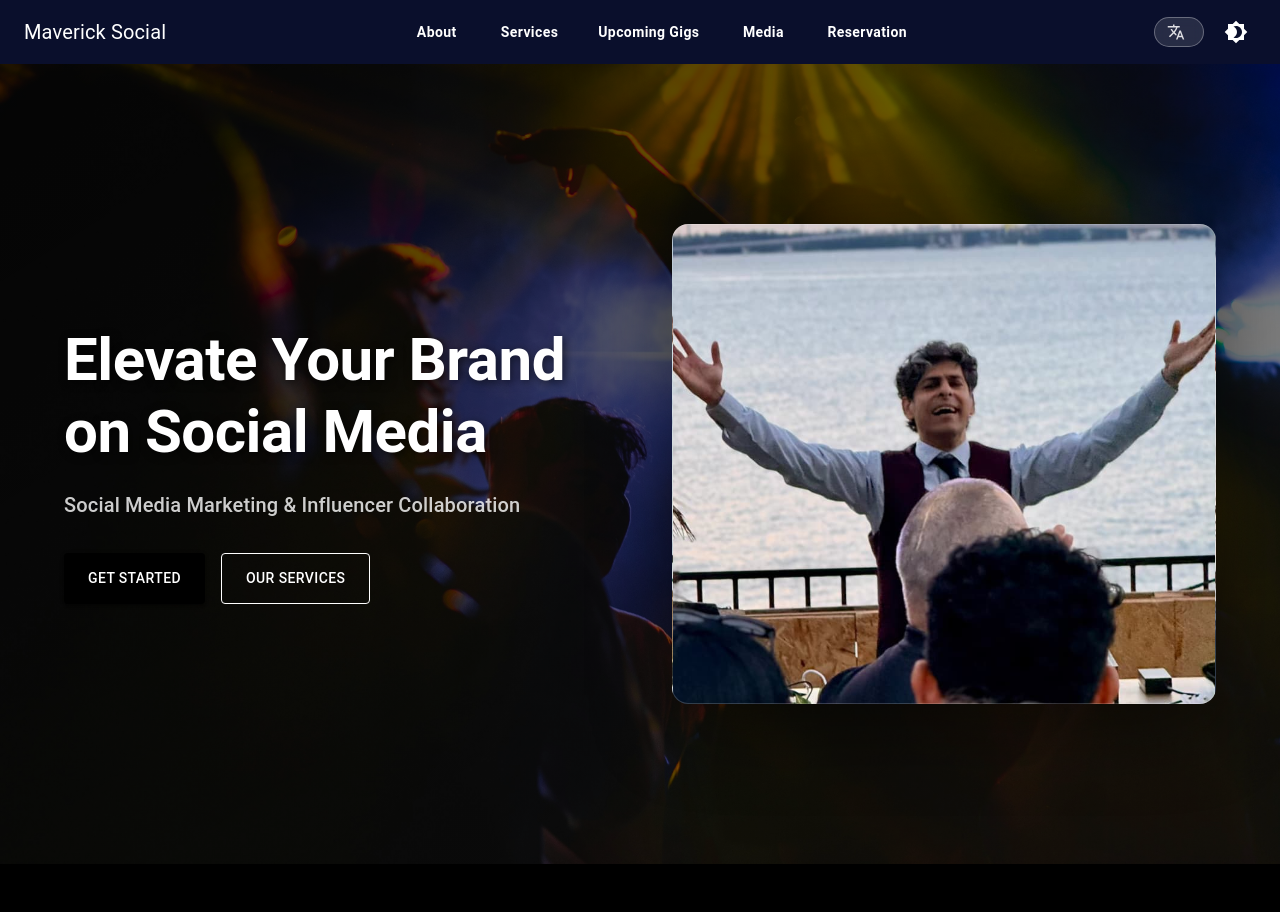
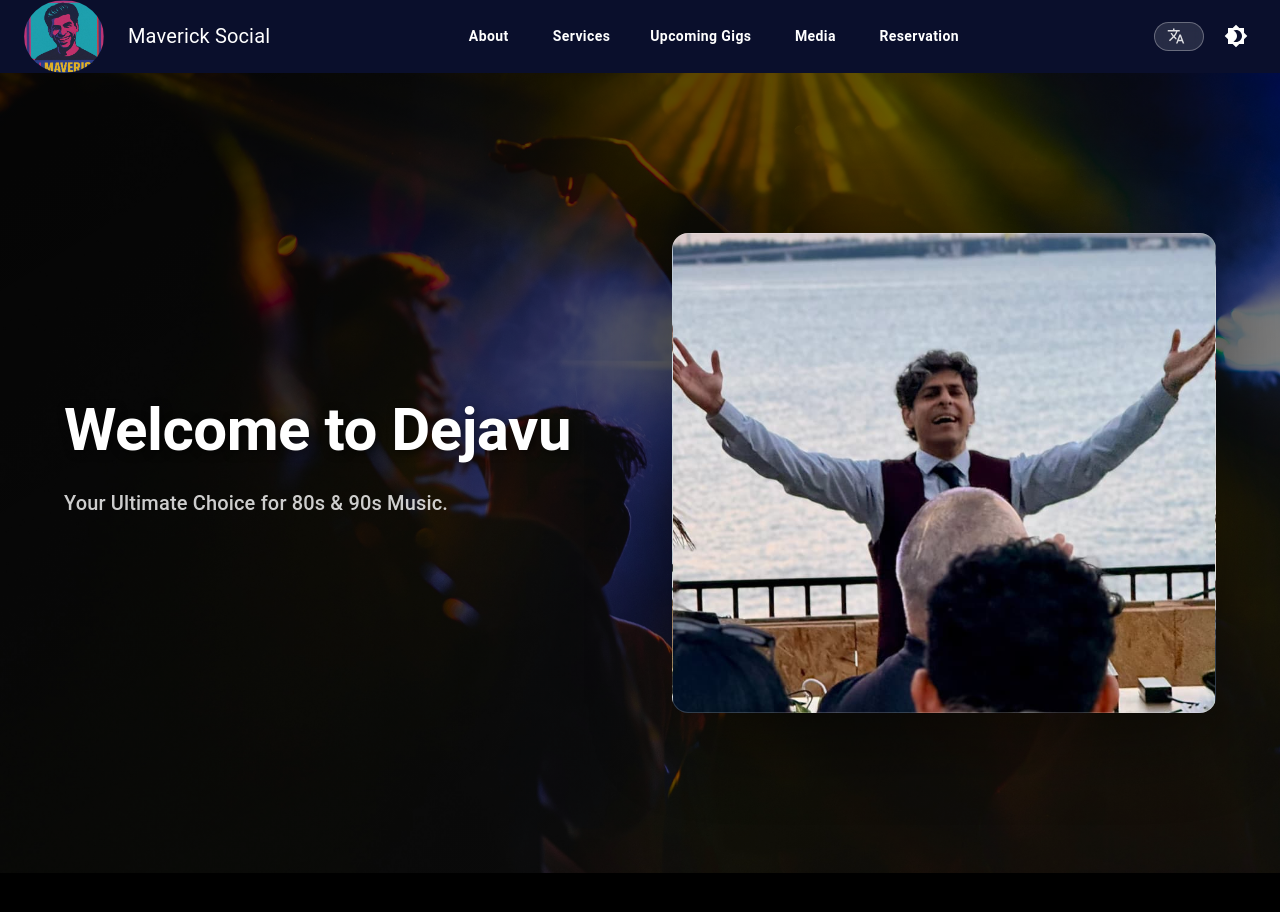
Before and after one commit to do4best/newirfanwebsite, a Next.js app: page / in a window 1280 px wide. Shown: the top 912 px of the page. Built offline with nearby package versions, Linux system fonts and the light colour scheme.

Commit message:
I tried to correct but things get more complicated

```diff
--- a/src/app/theme.tsx
+++ b/src/app/theme.tsx
@@ -1,8 +1,9 @@
-'use client';
-import React from 'react';
-import { PaletteMode, CssBaseline } from "@mui/material";
-import { createTheme, ThemeProvider } from "@mui/material/styles";
-import { createContext, useContext } from "react";
+"use client";
+
+import React, { createContext, useContext, useState,useEffect } from "react";
+import { ThemeProvider, createTheme } from "@mui/material/styles";
+import CssBaseline from "@mui/material/CssBaseline";
+import { PaletteMode } from "@mui/material";
 
 type ThemeToggleContextType = {
     mode: PaletteMode;
@@ -10,28 +11,28 @@ type ThemeToggleContextType = {
 };
 
 const ThemeToggleContext = createContext<ThemeToggleContextType>({
-    mode: 'light',
+    mode: "light",
     toggleTheme: () => {},
 });
 
 export const useThemeToggle = () => useContext(ThemeToggleContext);
 
-export default function Themes({
-    children,
-}: Readonly<{
-    children: React.ReactNode;
-}>) {
-    const [mode, setMode] = React.useState<PaletteMode>('light');
+export default function Themes({ children }: { children: React.ReactNode }) {
+    const [mode, setMode] = useState<PaletteMode>("light");
 
-    const theme = React.useMemo(() => createTheme({
+    const theme = createTheme({
         palette: {
             mode,
         },
-    }), [mode]);
+    });
 
-    const toggleTheme = React.useCallback(() => {
-        setMode((prevMode) => (prevMode === "light" ? "dark" : "light"));
-    }, []);
+    const toggleTheme = () => {
+        setMode((prev) => (prev === "light" ? "dark" : "light"));
+    };
+    // useEffect(() => {
+    //     document.documentElement.classList.toggle("dark", mode === "dark");
+    // }, [mode]);
+
 
     return (
         <ThemeToggleContext.Provider value={{ mode, toggleTheme }}>
--- a/src/app/themes.tsx
+++ b/src/app/themes.tsx
@@ -1 +1 @@
-export { default, useThemeToggle } from './theme';
+export { default, useThemeToggle } from "./theme";
--- a/src/components/header.tsx
+++ b/src/components/header.tsx
@@ -24,6 +24,7 @@ import {
 
 import { useThemeToggle } from "@/app/theme";
 import TranslationThing from "@/app/translationThing";
+import Image from "next/image";
 
 
 const navItems = [
@@ -48,6 +49,8 @@ function Header() {
         <>
             <AppBar position="static" sx={{ bgcolor: theme.palette.mode === 'dark' ? "background.paper" : "#0a0f2c" }}>
                 <Toolbar sx={{ justifyContent: "space-between" }}>
+                    <Box sx={{ display: { xs: "none", md: "flex" }, flexDirection:"row", alignItems: "center", gap: 3 }}>
+                    <Image src={"/irfanlogo.png"} alt={"Log"} width={80} height={80} style={{borderRadius:"50%"}}/>
                 <motion.span initial={{
                     opacity: 0,
                     filter: "blur(5px)",
@@ -61,6 +64,7 @@ function Header() {
                     </Typography>
                 </motion.span>
 
+                    </Box>
                     {/* Desktop Navigation */}
                     <Box sx={{ display: { xs: "none", md: "flex" }, alignItems: "center", gap: 3 }}>
                         {navItems.map((item) => (
--- a/src/components/hero.tsx
+++ b/src/components/hero.tsx
@@ -60,7 +60,7 @@ export default function Hero() {
                                 }}
                                 gutterBottom
                             >
-                                Elevate Your Brand on Social Media
+                               Welcome to Dejavu
                             </Typography>
                         </motion.div>
 
@@ -74,7 +74,7 @@ export default function Hero() {
                                 variant="h6"
                                 sx={{ color: "rgba(255,255,255,0.8)", mb: 4 }}
                             >
-                                Social Media Marketing & Influencer Collaboration
+                                Your Ultimate Choice for 80s & 90s Music.
                             </Typography>
                         </motion.div>
 
@@ -84,44 +84,44 @@ export default function Hero() {
                             animate={{ opacity: 1, y: 0 }}
                             transition={{ duration: 1, delay: 1 }}
                         >
-                            <Box
-                                sx={{
-                                    display: "flex",
-                                    justifyContent: { xs: "center", md: "flex-start" },
-                                    gap: 2,
-                                    flexWrap: "wrap",
-                                }}
-                            >
-                                <Button
-                                    variant="contained"
-                                    sx={{
-                                        bgcolor: "#000",
-                                        color: "white",
-                                        px: 3,
-                                        py: 1.5,
-                                        "&:hover": { bgcolor: "#222", transform: "scale(1.05)" },
-                                        transition: "all 0.3s ease",
-                                    }}
-                                >
-                                    Get Started
-                                </Button>
-                                <Button
-                                    variant="outlined"
-                                    sx={{
-                                        borderColor: "white",
-                                        color: "white",
-                                        px: 3,
-                                        py: 1.5,
-                                        "&:hover": {
-                                            bgcolor: "rgba(255,255,255,0.1)",
-                                            transform: "scale(1.05)",
-                                        },
-                                        transition: "all 0.3s ease",
-                                    }}
-                                >
-                                    Our Services
-                                </Button>
-                            </Box>
+                            {/*<Box*/}
+                            {/*    sx={{*/}
+                            {/*        display: "flex",*/}
+                            {/*        justifyContent: { xs: "center", md: "flex-start" },*/}
+                            {/*        gap: 2,*/}
+                            {/*        flexWrap: "wrap",*/}
+                            {/*    }}*/}
+                            {/*>*/}
+                            {/*    <Button*/}
+                            {/*        variant="contained"*/}
+                            {/*        sx={{*/}
+                            {/*            bgcolor: "#000",*/}
+                            {/*            color: "white",*/}
+                            {/*            px: 3,*/}
+                            {/*            py: 1.5,*/}
+                            {/*            "&:hover": { bgcolor: "#222", transform: "scale(1.05)" },*/}
+                            {/*            transition: "all 0.3s ease",*/}
+                            {/*        }}*/}
+                            {/*    >*/}
+                            {/*        Get Started*/}
+                            {/*    </Button>*/}
+                            {/*    <Button*/}
+                            {/*        variant="outlined"*/}
+                            {/*        sx={{*/}
+                            {/*            borderColor: "white",*/}
+                            {/*            color: "white",*/}
+                            {/*            px: 3,*/}
+                            {/*            py: 1.5,*/}
+                            {/*            "&:hover": {*/}
+                            {/*                bgcolor: "rgba(255,255,255,0.1)",*/}
+                            {/*                transform: "scale(1.05)",*/}
+                            {/*            },*/}
+                            {/*            transition: "all 0.3s ease",*/}
+                            {/*        }}*/}
+                            {/*    >*/}
+                            {/*        Our Services*/}
+                            {/*    </Button>*/}
+                            {/*</Box>*/}
                         </motion.div>
                     </Box>
 
```
Also changed, not shown: public/irfanlogo.png (added).
